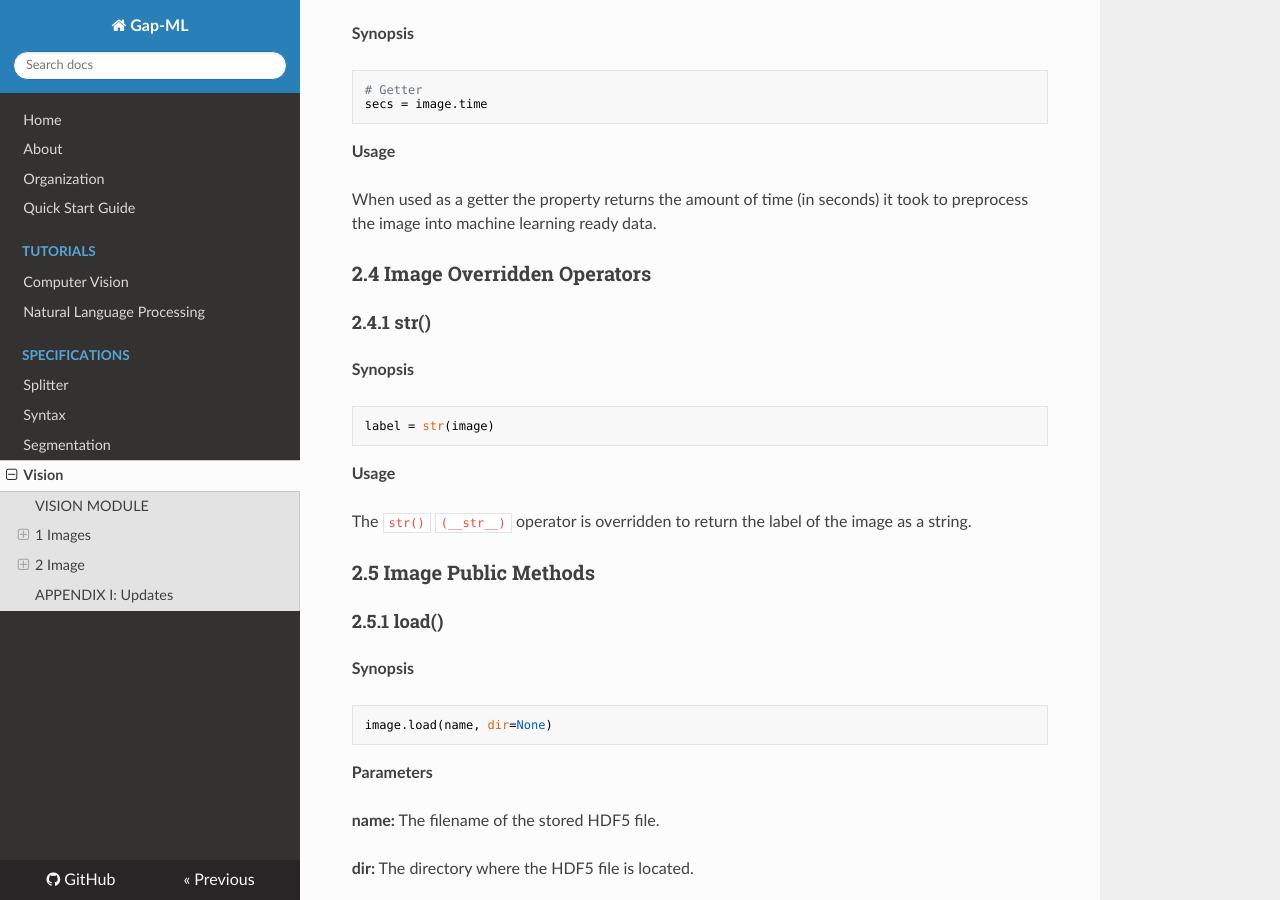
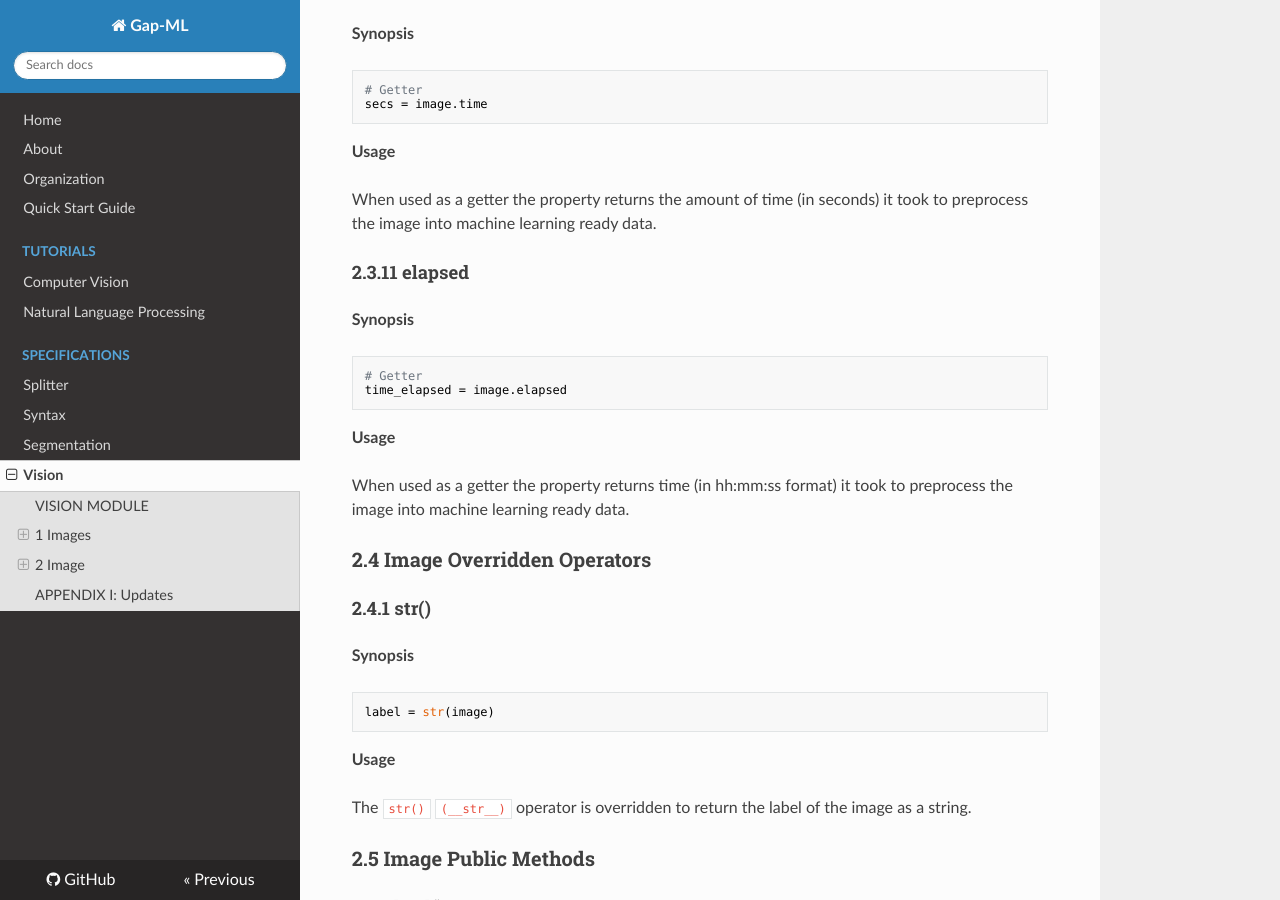
Before and after one commit to andrewferlitsch/Gap, an MkDocs documentation site: the page built from docs/specs/vision_spec.md, in a window 1280 px wide and 900 px high, scrolled down 16198 px. Built offline with MkDocs 1.6.1, drawn with Linux system fonts in a browser that asks for light colours; nearby versions of some CDN libraries.

Commit message:
Addedelapsed test and documentation

````diff
--- a/docs/specs/vision_spec.md
+++ b/docs/specs/vision_spec.md
@@ -645,6 +645,19 @@ secs = image.time
 
 When used as a getter the property returns the amount of time (in seconds) it took to preprocess the image into machine learning ready data.
 
+#### 2.3.11 elapsed
+
+**Synopsis**
+
+```python
+# Getter
+time_elapsed = image.elapsed
+```
+
+**Usage**
+
+When used as a getter the property returns time (in hh:mm:ss format) it took to preprocess the image into machine learning ready data.
+
 ### 2.4 Image Overridden Operators
 #### 2.4.1 str()
 
````
